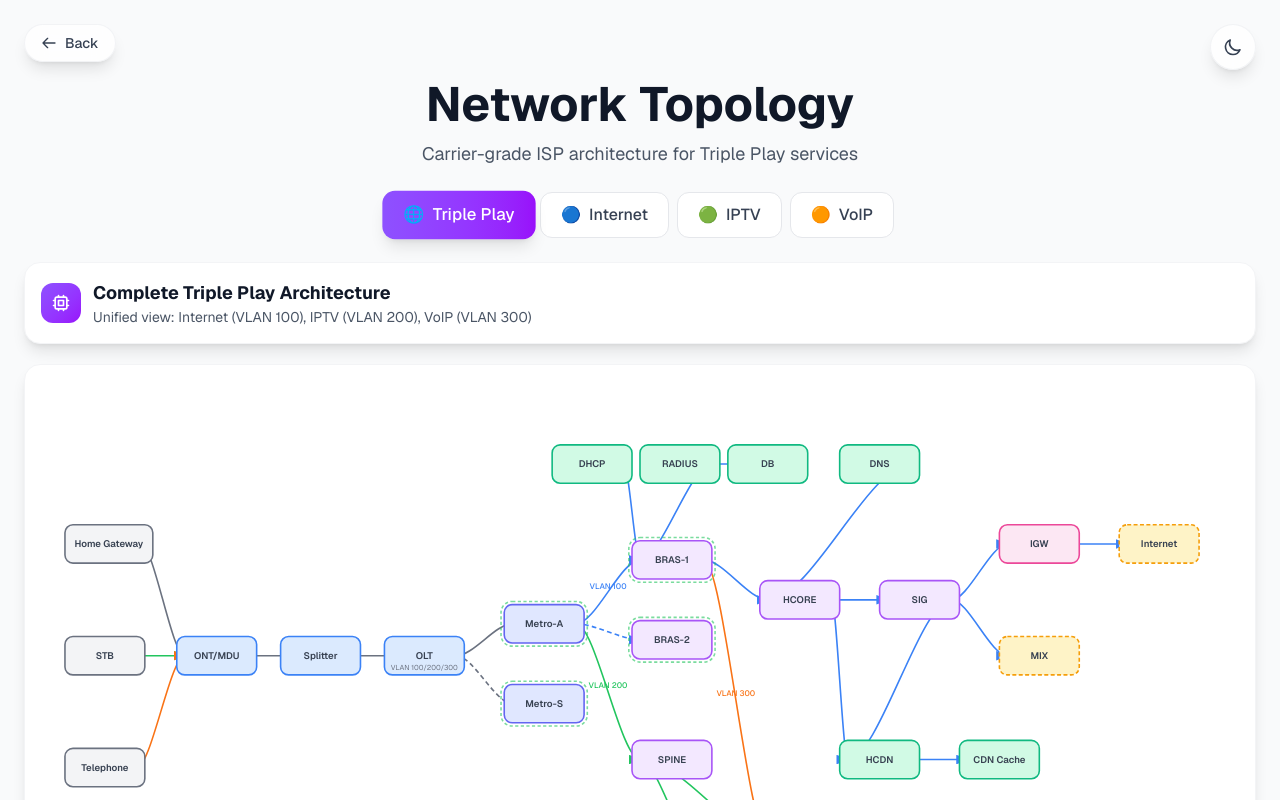
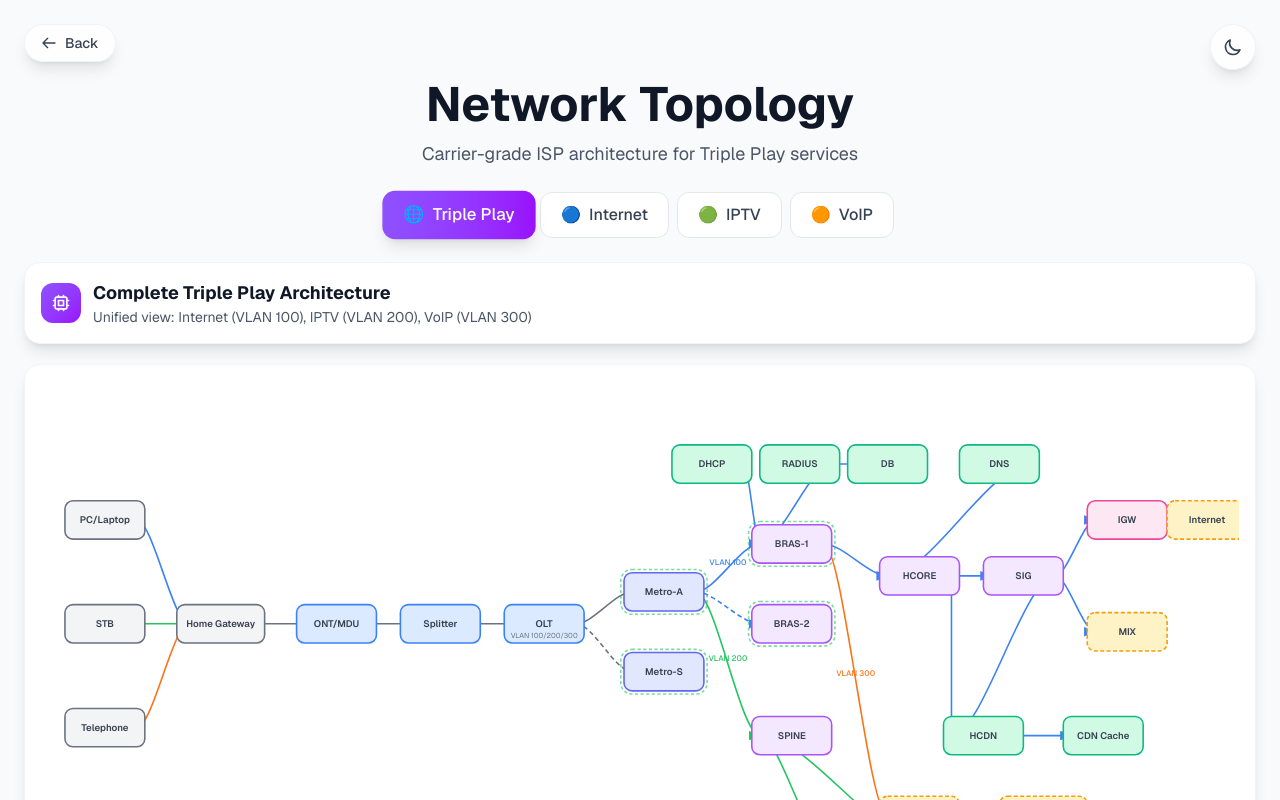
Before and after one commit to mnglei0124/presentation-research, a Next.js app: page /topology in a window 1280 px wide. Shown: the top 800 px of the page. Built offline with nearby package versions, Linux system fonts and the light colour scheme.

Commit message:
diagram update

```diff
--- a/app/data/presentations.json
+++ b/app/data/presentations.json
@@ -7,7 +7,7 @@
       "description": "A comprehensive technical deep-dive into Triple Play services, Access Networks, Fixed Core, and GPON technology.",
       "thumbnail": "/thumbnails/isp.jpg",
       "template": "Research",
-      "createdAt": "2024-12-25",
+      "createdAt": "2025-12-25",
       "accentColor": "from-cyan-500 to-blue-600",
       "sections": [
         {
--- a/app/topology/page.tsx
+++ b/app/topology/page.tsx
@@ -49,57 +49,63 @@ const masterTopology: TopologyData = {
   color: 'from-violet-500 to-purple-600',
   viewBox: '0 0 1500 850',
   nodes: [
-    // Layer 1: Subscriber (leftmost)
-    { id: 'home', label: 'Home Gateway', x: 30, y: 180, type: 'subscriber', description: 'Triple Play CPE' },
-    { id: 'stb', label: 'STB', x: 30, y: 320, type: 'subscriber', description: 'IPTV Set-top Box' },
-    { id: 'phone', label: 'Telephone', x: 30, y: 460, type: 'subscriber', description: 'VoIP Phone' },
+    // Layer 1: Subscriber devices (leftmost)
+    { id: 'pc', label: 'PC/Laptop', x: 30, y: 150, type: 'subscriber', description: 'Internet Device' },
+    { id: 'stb', label: 'STB', x: 30, y: 280, type: 'subscriber', description: 'IPTV Set-top Box' },
+    { id: 'phone', label: 'Telephone', x: 30, y: 410, type: 'subscriber', description: 'VoIP Phone' },
+
+    // Home Gateway - central hub for all devices
+    { id: 'home', label: 'Home Gateway', x: 170, y: 280, type: 'subscriber', description: 'Triple Play CPE / VLAN Tagging' },
 
     // Layer 2: Access Network
-    { id: 'ont', label: 'ONT/MDU', x: 170, y: 320, type: 'access', description: 'Optical Terminal' },
-    { id: 'splitter', label: 'Splitter', x: 300, y: 320, type: 'access', description: '1:32 Passive' },
-    { id: 'olt', label: 'OLT', x: 430, y: 320, type: 'access', description: 'GPON Head-end', vlan: 'VLAN 100/200/300' },
+    { id: 'ont', label: 'ONT/MDU', x: 320, y: 280, type: 'access', description: 'Optical Terminal' },
+    { id: 'splitter', label: 'Splitter', x: 450, y: 280, type: 'access', description: '1:32 Passive' },
+    { id: 'olt', label: 'OLT', x: 580, y: 280, type: 'access', description: 'GPON Head-end', vlan: 'VLAN 100/200/300' },
 
     // Layer 3: Aggregation (Metro)
-    { id: 'metro1', label: 'Metro-A', x: 580, y: 280, type: 'aggregation', description: 'Active', ha: true },
-    { id: 'metro2', label: 'Metro-S', x: 580, y: 380, type: 'aggregation', description: 'Standby', ha: true },
+    { id: 'metro1', label: 'Metro-A', x: 730, y: 240, type: 'aggregation', description: 'Active', ha: true },
+    { id: 'metro2', label: 'Metro-S', x: 730, y: 340, type: 'aggregation', description: 'Standby', ha: true },
 
     // Layer 4: Core Services
-    { id: 'bras1', label: 'BRAS-1', x: 740, y: 200, type: 'core', description: 'Active Pair', ha: true },
-    { id: 'bras2', label: 'BRAS-2', x: 740, y: 300, type: 'core', description: 'Standby Pair', ha: true },
-    { id: 'spine', label: 'SPINE', x: 740, y: 450, type: 'core', description: 'Multicast/Unicast' },
+    { id: 'bras1', label: 'BRAS-1', x: 890, y: 180, type: 'core', description: 'Active Pair', ha: true },
+    { id: 'bras2', label: 'BRAS-2', x: 890, y: 280, type: 'core', description: 'Standby Pair', ha: true },
+    { id: 'spine', label: 'SPINE', x: 890, y: 420, type: 'core', description: 'Multicast/Unicast' },
 
     // Layer 5: Core Network
-    { id: 'hcore', label: 'HCORE', x: 900, y: 250, type: 'core', description: 'Core Router' },
-    { id: 'sig', label: 'SIG', x: 1050, y: 250, type: 'core', description: 'NAT/Security' },
+    { id: 'hcore', label: 'HCORE', x: 1050, y: 220, type: 'core', description: 'Core Router' },
+    { id: 'sig', label: 'SIG', x: 1180, y: 220, type: 'core', description: 'NAT/Security' },
 
     // Layer 6: Edge / External
-    { id: 'igw', label: 'IGW', x: 1200, y: 180, type: 'edge', description: 'Internet Gateway' },
-    { id: 'mix', label: 'MIX', x: 1200, y: 320, type: 'external', description: 'Mongolian IXP' },
-    { id: 'public', label: 'Internet', x: 1350, y: 180, type: 'external' },
+    { id: 'igw', label: 'IGW', x: 1310, y: 150, type: 'edge', description: 'Internet Gateway' },
+    { id: 'mix', label: 'MIX', x: 1310, y: 290, type: 'external', description: 'Mongolian IXP' },
+    { id: 'public', label: 'Internet', x: 1410, y: 150, type: 'external' },
 
     // Support Servers
-    { id: 'dhcp', label: 'DHCP', x: 640, y: 80, type: 'server', description: 'IP Assignment' },
-    { id: 'radius', label: 'RADIUS', x: 750, y: 80, type: 'server', description: 'AAA' },
-    { id: 'db', label: 'DB', x: 860, y: 80, type: 'server', description: 'Subscriber DB' },
-    { id: 'dns', label: 'DNS', x: 1000, y: 80, type: 'server', description: 'Name Resolution' },
+    { id: 'dhcp', label: 'DHCP', x: 790, y: 80, type: 'server', description: 'IP Assignment' },
+    { id: 'radius', label: 'RADIUS', x: 900, y: 80, type: 'server', description: 'AAA' },
+    { id: 'db', label: 'DB', x: 1010, y: 80, type: 'server', description: 'Subscriber DB' },
+    { id: 'dns', label: 'DNS', x: 1150, y: 80, type: 'server', description: 'Name Resolution' },
 
     // CDN Layer
-    { id: 'hcdn', label: 'HCDN', x: 1000, y: 450, type: 'server', description: 'CDN Platform' },
-    { id: 'cdn', label: 'CDN Cache', x: 1150, y: 450, type: 'server', description: 'Edge Cache' },
+    { id: 'hcdn', label: 'HCDN', x: 1130, y: 420, type: 'server', description: 'CDN Platform' },
+    { id: 'cdn', label: 'CDN Cache', x: 1280, y: 420, type: 'server', description: 'Edge Cache' },
 
     // VoIP External
-    { id: 'voicecore', label: 'Voice Core', x: 900, y: 550, type: 'external', description: 'SIP/RTP' },
-    { id: 'voiceserver', label: 'Voice Server', x: 1050, y: 550, type: 'external', description: 'PBX' },
+    { id: 'voicecore', label: 'Voice Core', x: 1050, y: 520, type: 'external', description: 'SIP/RTP' },
+    { id: 'voiceserver', label: 'Voice Server', x: 1200, y: 520, type: 'external', description: 'PBX' },
 
     // IPTV Sources
-    { id: 'multicast', label: 'Live TV', x: 740, y: 580, type: 'server', description: 'Multicast Source' },
-    { id: 'vod', label: 'VOD', x: 860, y: 580, type: 'server', description: 'Unicast VOD' },
+    { id: 'multicast', label: 'Live TV', x: 890, y: 550, type: 'server', description: 'Multicast Source' },
+    { id: 'vod', label: 'VOD', x: 1010, y: 550, type: 'server', description: 'Unicast VOD' },
   ],
   connections: [
-    // Subscriber to Access
+    // All subscriber devices connect to Home Gateway first
+    { from: 'pc', to: 'home', service: 'internet' },
+    { from: 'stb', to: 'home', service: 'iptv' },
+    { from: 'phone', to: 'home', service: 'voip' },
+
+    // Home Gateway to ONT (all services)
     { from: 'home', to: 'ont', service: 'all' },
-    { from: 'stb', to: 'ont', service: 'iptv' },
-    { from: 'phone', to: 'ont', service: 'voip' },
 
     // Access path
     { from: 'ont', to: 'splitter', service: 'all' },
@@ -149,26 +155,28 @@ const internetTopology: TopologyData = {
   title: 'Internet Service',
   description: 'Best-effort unicast traffic via VLAN 100',
   color: 'from-blue-500 to-cyan-500',
-  viewBox: '0 0 1300 500',
+  viewBox: '0 0 1400 500',
   nodes: [
-    { id: 'home', label: 'Home Gateway', x: 30, y: 220, type: 'subscriber' },
-    { id: 'ont', label: 'ONT', x: 150, y: 220, type: 'access' },
-    { id: 'splitter', label: 'Splitter', x: 270, y: 220, type: 'access' },
-    { id: 'olt', label: 'OLT', x: 390, y: 220, type: 'access', vlan: 'VLAN 100' },
-    { id: 'metro', label: 'Metro Cluster', x: 530, y: 220, type: 'aggregation', ha: true },
-    { id: 'bras', label: 'BRAS', x: 680, y: 220, type: 'core', ha: true },
-    { id: 'hcore', label: 'HCORE', x: 830, y: 220, type: 'core' },
-    { id: 'sig', label: 'SIG', x: 970, y: 220, type: 'core', description: 'CGNAT' },
-    { id: 'igw', label: 'IGW', x: 1100, y: 160, type: 'edge' },
-    { id: 'public', label: 'Internet', x: 1200, y: 160, type: 'external' },
-    { id: 'mix', label: 'MIX', x: 1100, y: 300, type: 'external' },
-    { id: 'dhcp', label: 'DHCP', x: 600, y: 80, type: 'server' },
-    { id: 'radius', label: 'RADIUS', x: 720, y: 80, type: 'server' },
-    { id: 'dns', label: 'DNS', x: 900, y: 80, type: 'server' },
-    { id: 'hcdn', label: 'HCDN', x: 900, y: 380, type: 'server' },
-    { id: 'cdn', label: 'CDN', x: 1050, y: 380, type: 'server' },
+    { id: 'pc', label: 'PC/Laptop', x: 30, y: 220, type: 'subscriber', description: 'Internet Device' },
+    { id: 'home', label: 'Home Gateway', x: 150, y: 220, type: 'subscriber', description: 'Triple Play CPE' },
+    { id: 'ont', label: 'ONT', x: 280, y: 220, type: 'access' },
+    { id: 'splitter', label: 'Splitter', x: 400, y: 220, type: 'access' },
+    { id: 'olt', label: 'OLT', x: 520, y: 220, type: 'access', vlan: 'VLAN 100' },
+    { id: 'metro', label: 'Metro Cluster', x: 660, y: 220, type: 'aggregation', ha: true },
+    { id: 'bras', label: 'BRAS', x: 810, y: 220, type: 'core', ha: true },
+    { id: 'hcore', label: 'HCORE', x: 950, y: 220, type: 'core' },
+    { id: 'sig', label: 'SIG', x: 1080, y: 220, type: 'core', description: 'CGNAT' },
+    { id: 'igw', label: 'IGW', x: 1200, y: 160, type: 'edge' },
+    { id: 'public', label: 'Internet', x: 1300, y: 160, type: 'external' },
+    { id: 'mix', label: 'MIX', x: 1200, y: 300, type: 'external' },
+    { id: 'dhcp', label: 'DHCP', x: 720, y: 80, type: 'server' },
+    { id: 'radius', label: 'RADIUS', x: 840, y: 80, type: 'server' },
+    { id: 'dns', label: 'DNS', x: 1020, y: 80, type: 'server' },
+    { id: 'hcdn', label: 'HCDN', x: 1000, y: 380, type: 'server' },
+    { id: 'cdn', label: 'CDN', x: 1150, y: 380, type: 'server' },
   ],
   connections: [
+    { from: 'pc', to: 'home', service: 'internet' },
     { from: 'home', to: 'ont', service: 'internet' },
     { from: 'ont', to: 'splitter', service: 'internet' },
     { from: 'splitter', to: 'olt', service: 'internet' },
```
